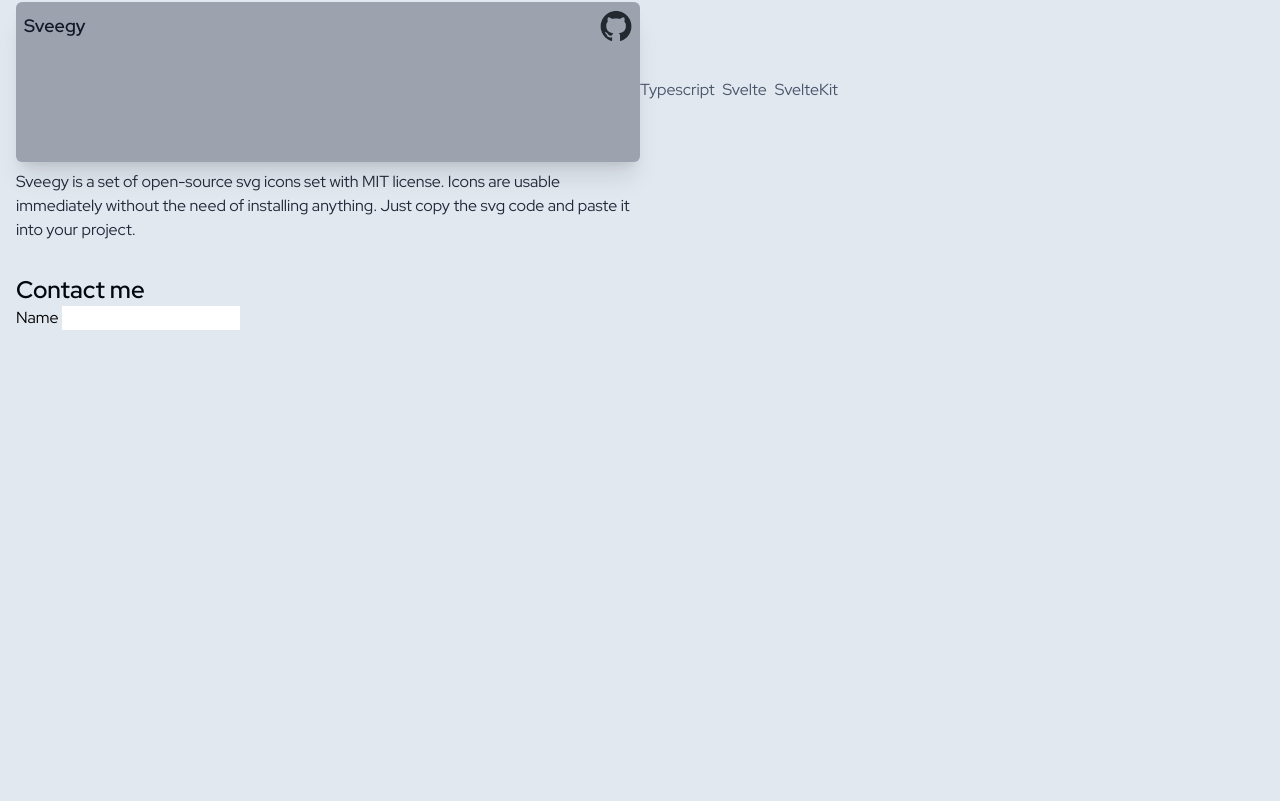
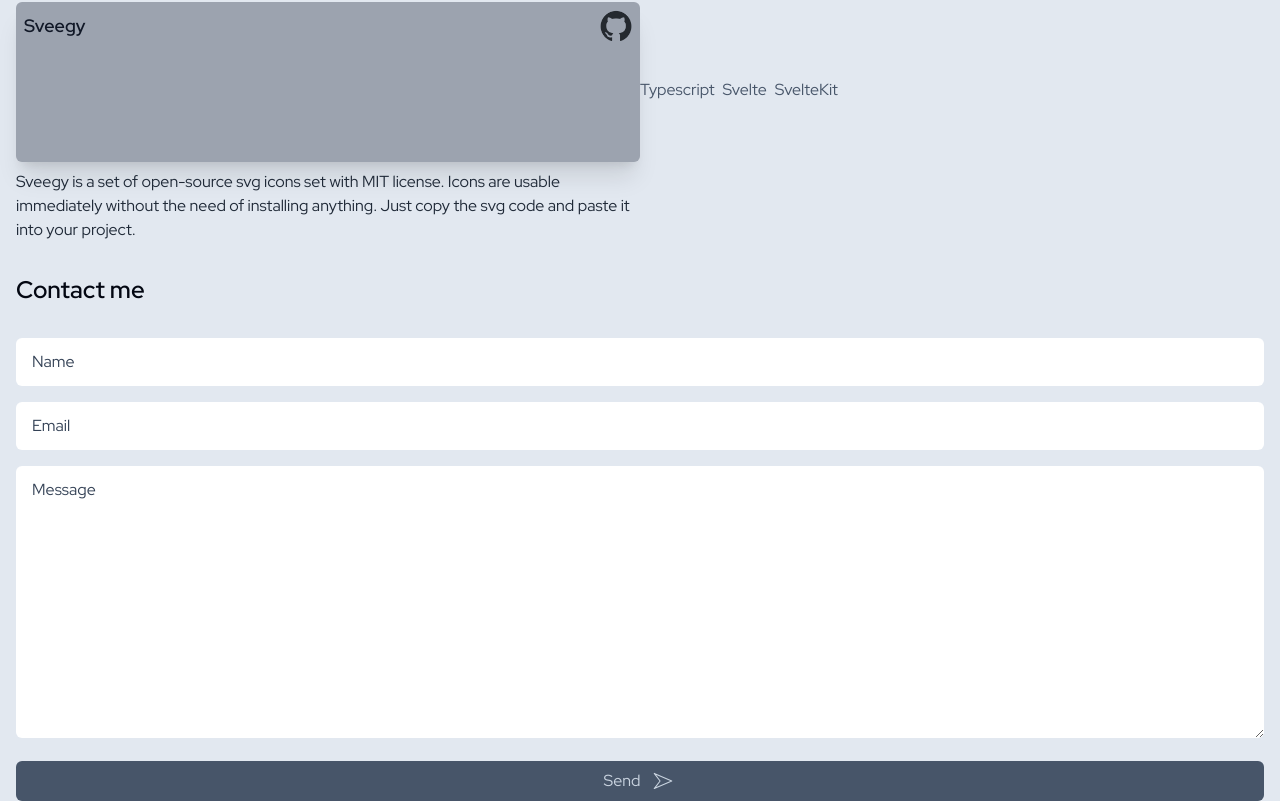
Before and after one commit to Dmc0125/personal-website, a SvelteKit app: page / in a window 1280 px wide. Shown: the part 1902-2703 px from the top of the page. Before the commit the page ends 2232 px from the top, so only its background shows below. Built offline with nearby package versions, Linux system fonts and the light colour scheme; no server answers.

Commit message:
Contact form

```diff
--- a/package.json
+++ b/package.json
@@ -30,5 +30,8 @@
     "typescript": "^5.0.0",
     "vite": "^4.4.2"
   },
-  "type": "module"
+  "type": "module",
+  "dependencies": {
+    "node-mailjet": "^6.0.4"
+  }
 }
--- a/src/lib/i18n/translations.ts
+++ b/src/lib/i18n/translations.ts
@@ -3,6 +3,8 @@
 	landingTitle: string;
 	landingBody: string;
 	landingExplore: string;
+
+	projectsTitle: string;
 
 	fundingArbitrageTitle: string;
 	fundingArbitrageBody: string;
@@ -14,6 +16,10 @@
 	meteoraBody: string;
 
 	sveegyBody: string;
+
+	contactMeTitle: string;
+	contactMeName: string;
+	contactMeMessage: string;
 };
 export type Translations = Map<Locale, LocaleTranslations>;
 
@@ -23,6 +29,8 @@
 	landingBody:
 		"I'm a hobbyist software engineer living in Slovakia with over four years of experience.",
 	landingExplore: 'Explore my projects',
+
+	projectsTitle: 'My projects',
 
 	fundingArbitrageTitle: 'Funding Arbitrage Bot',
 	fundingArbitrageBody: `
@@ -52,6 +60,10 @@
 		without the need of installing anything. Just
 		copy the svg code and paste it into your project.
 	`,
+
+	contactMeTitle: 'Contact me',
+	contactMeName: 'Name',
+	contactMeMessage: 'Message',
 });
 
 translations.set('sk', {
@@ -59,6 +71,8 @@
 	landingBody:
 		'Som softfvérový programátor žijúci na Slovensku, programovanie je moje hobby posledné štyry roky.',
 	landingExplore: 'Moje projekty',
+
+	projectsTitle: 'Moje projekty',
 
 	fundingArbitrageTitle: 'Funding Arbitráž Bot',
 	fundingArbitrageBody: `
@@ -88,4 +102,8 @@
 		bez nutnosti čokoľvek inštalovať. Len
 		skopírujete svg kód a vložíte ho do svojho projektu.
 	`,
+
+	contactMeTitle: 'Kotaktujte ma',
+	contactMeName: 'Meno',
+	contactMeMessage: 'Správa',
 });
--- a/src/routes/+page.server.ts
+++ b/src/routes/+page.server.ts
@@ -0,0 +1,68 @@
+import { error } from '@sveltejs/kit';
+import mailjetClient from 'node-mailjet';
+
+import type { Actions } from './$types';
+import { MAILJET_API_KEY, MAILJET_SECRET_KEY, RECEIVER_EMAIL_ADDRESS } from '$env/static/private';
+
+function validateExists(prop: FormDataEntryValue | null, name: string): string {
+	if (!prop) {
+		throw error(400, JSON.stringify({ error: `${name} was not provided` }));
+	}
+
+	const str = prop.toString();
+	if (!str.length) {
+		throw error(400, JSON.stringify({ error: `${name} was not provided` }));
+	}
+
+	return str;
+}
+
+export const actions: Actions = {
+	async default(event) {
+		const data = await event.request.formData();
+
+		const name = validateExists(data.get('name'), 'Name');
+		const email = validateExists(data.get('email'), 'Email');
+		const message = validateExists(data.get('message'), 'Message');
+
+		if (name.length < 2) {
+			throw error(400, JSON.stringify({ error: `Name is too small` }));
+		}
+
+		const emailRegex = /^[a-zA-Z0-9._-]+@[a-zA-Z0-9.-]+\.[a-zA-Z]{2,4}$/;
+
+		if (!emailRegex.test(email)) {
+			throw error(400, JSON.stringify({ error: `Email is not valid` }));
+		}
+
+		if (message.length < 2) {
+			throw error(400, JSON.stringify({ error: 'Message is too small' }));
+		}
+
+		try {
+			const mailjet = mailjetClient.apiConnect(MAILJET_API_KEY, MAILJET_SECRET_KEY);
+			await mailjet.post('send', { version: 'v3.1' }).request({
+				Messages: [
+					{
+						From: {
+							Email: email,
+							Name: name,
+						},
+						To: [
+							{
+								Email: RECEIVER_EMAIL_ADDRESS,
+								Name: 'Me',
+							},
+						],
+						Subject: 'Contact form portfolio',
+						TextPart: `Sender: ${name}\n${message}`,
+					},
+				],
+			});
+		} catch (_) {
+			throw error(500, JSON.stringify({ error: 'Unable to send' }));
+		}
+
+		return { success: true };
+	},
+};
--- a/src/routes/+page.svelte
+++ b/src/routes/+page.svelte
@@ -3,6 +3,50 @@
 	import { currentTranslations } from '$lib/i18n/translator';
 	import Menu from './menu.svelte';
 	import { projects } from '$lib/projects';
+	import { onMount } from 'svelte';
+	import { enhance } from '$app/forms';
+	import type { ActionResult } from '@sveltejs/kit';
+
+	let inputs: (HTMLInputElement | HTMLTextAreaElement)[] = [];
+	let inputsActive = {
+		name: false,
+		email: false,
+		message: false,
+	};
+
+	function updateInputs(id: string, value: string) {
+		if (id in inputsActive) {
+			if (value.length) {
+				inputsActive[id as keyof typeof inputsActive] = true;
+			} else {
+				inputsActive[id as keyof typeof inputsActive] = false;
+			}
+		}
+	}
+
+	onMount(() => {
+		inputs.forEach((el) => {
+			updateInputs(el.id, el.value);
+		});
+	});
+
+	function onFormInput(
+		e: Event & {
+			currentTarget: EventTarget & HTMLFormElement;
+		},
+	) {
+		if (!e.target) {
+			return;
+		}
+
+		const t = e.target as HTMLInputElement | HTMLTextAreaElement;
+		updateInputs(t.id, t.value);
+	}
+
+	function sendEmailActionResultHandler(result: ActionResult) {
+		// sadfas
+		console.log(result);
+	}
 </script>
 
 <Menu />
@@ -23,7 +67,7 @@
 	>
 		{$currentTranslations.landingExplore}
 		<span class="h-fit">
-			<svg class="w-8 h-8 stroke-current" viewBox="0 0 24 24" fill="none">
+			<svg class="w-7 h-7 stroke-current" viewBox="0 0 24 24" fill="none">
 				<path
 					stroke-width=".95"
 					stroke-linecap="round"
@@ -37,7 +81,7 @@
 </section>
 
 <section id="projects" class="w-full px-4">
-	<h1 class="text-2xl font-semibold mb-16 text-gray-950">My projects</h1>
+	<h1 class="text-2xl font-semibold mb-16 text-gray-950">{$currentTranslations.projectsTitle}</h1>
 
 	{#each $projects as { title, body, repository, tools }}
 		<section class="grid md:grid-cols-2 mb-24 last:mb-0">
@@ -66,10 +110,85 @@
 </section>
 
 <section id="contact" class="mt-8 px-4">
-	<h1 class="text-2xl font-semibold text-gray-950">Contact me</h1>
+	<h1 class="text-2xl font-semibold text-gray-950">{$currentTranslations.contactMeTitle}</h1>
 
-	<form action="">
-		<label for="name"> Name </label>
-		<input type="text" name="name" id="name" />
+	<form
+		method="POST"
+		class="mt-8 flex flex-col gap-y-4"
+		use:enhance={() => {
+			return async ({ result }) => {
+				sendEmailActionResultHandler(result);
+			};
+		}}
+		on:input={onFormInput}
+	>
+		<label for="name" class="w-full h-fit relative group-empty:bg-red-600">
+			<span
+				class="absolute left-4 top-1/2 -translate-y-1/2 text-slate-700 transition-all pointer-events-none"
+				class:active={inputsActive.name}>{$currentTranslations.contactMeName}</span
+			>
+			<input
+				bind:this={inputs[0]}
+				name="name"
+				id="name"
+				type="text"
+				class="w-full h-12 rounded-md px-4"
+				required
+				minlength="2"
+			/>
+		</label>
+
+		<label for="email" class="w-full h-fit relative">
+			<span
+				class="absolute left-4 top-1/2 -translate-y-1/2 text-slate-700 transition-all pointer-events-none"
+				class:active={inputsActive.email}>Email</span
+			>
+			<input
+				bind:this={inputs[1]}
+				name="email"
+				id="email"
+				type="email"
+				class="w-full h-12 rounded-md px-4"
+				required
+			/>
+		</label>
+
+		<label for="message" class="w-full h-fit relative">
+			<span
+				class="absolute left-4 top-6 -translate-y-1/2 text-slate-700 transition-all pointer-events-none"
+				class:active={inputsActive.message}>{$currentTranslations.contactMeMessage}</span
+			>
+			<textarea
+				bind:this={inputs[2]}
+				name="message"
+				id="message"
+				rows="10"
+				class="w-full min-h-[10rem] p-4 rounded-md"
+				required
+				minlength="2"
+			/>
+		</label>
+
+		<button
+			class="w-full rounded-md h-10 flex items-center justify-center gap-x-2 bg-slate-600 text-slate-300"
+		>
+			Send
+			<svg class="h-7 w-7" viewBox="0 0 24 24" fill="none" stroke-width="0.9">
+				<path
+					stroke-linecap="round"
+					stroke-linejoin="round"
+					stroke="currentColor"
+					d="M19.5 12L4.5 5.5L9.5 12L4.5 18.5L19.5 12Z"
+				/>
+			</svg></button
+		>
 	</form>
 </section>
+
+<style lang="postcss">
+	label:focus-within span,
+	.active {
+		@apply text-sm;
+		transform: translateY(-135%);
+	}
+</style>
```
Also changed, not shown: 1 other file (tests, documents, lock files or other folders).
